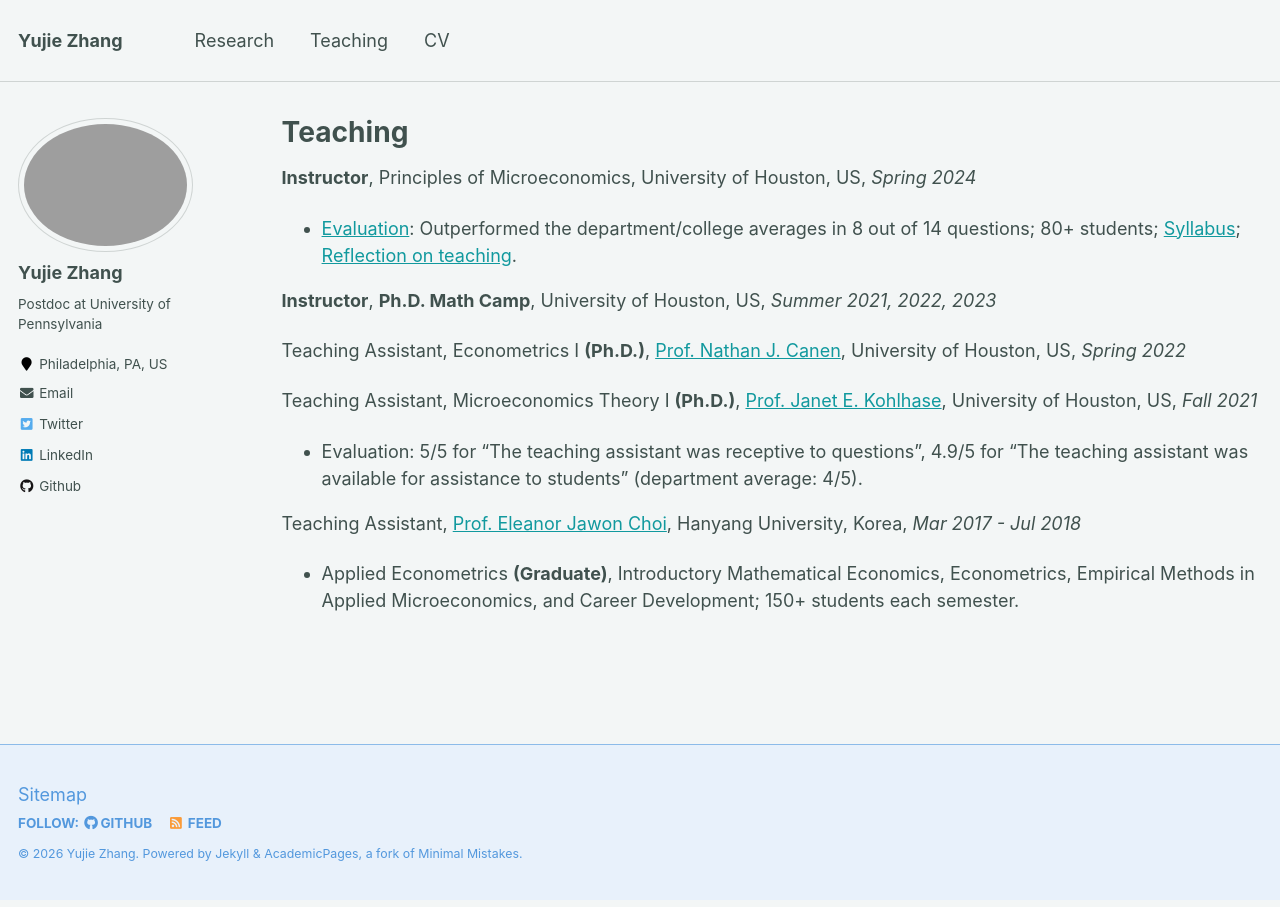
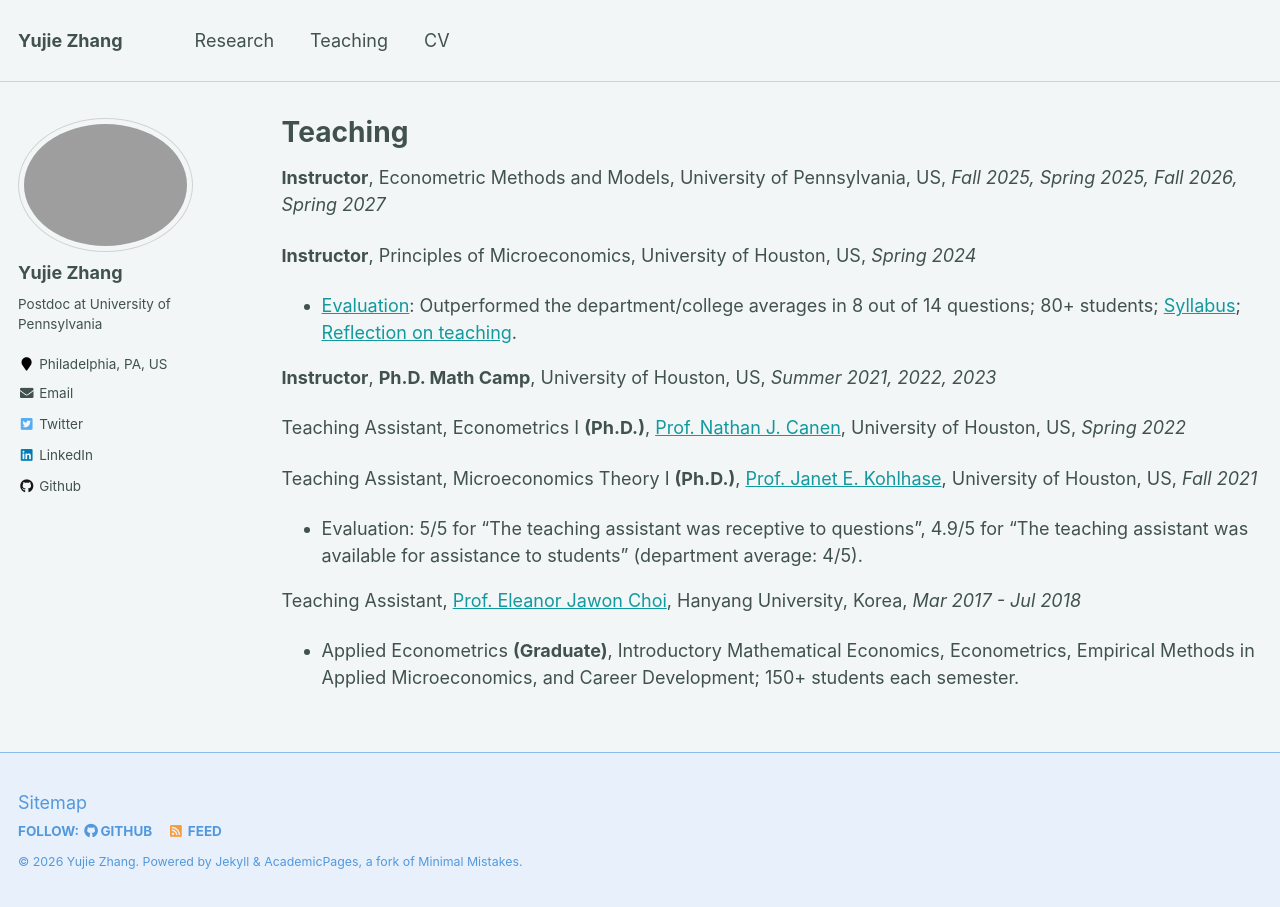
Before and after one commit to yujiezhangecon/yujiezhangecon.github.io, a Jekyll site: the page built from _pages/teaching.md, in a window 1280 px wide. Built offline with Jekyll 4.4.1, drawn with Linux system fonts in a browser that asks for light colours.

Commit message:
Update teaching.md

```diff
--- a/_pages/teaching.md
+++ b/_pages/teaching.md
@@ -9,6 +9,8 @@ author_profile: true
 <!---
 ## Instructor
 --->
+
+**Instructor**, Econometric Methods and Models, University of Pennsylvania, US, _Fall 2025, Spring 2025, Fall 2026, Spring 2027_
 
 **Instructor**, Principles of Microeconomics, University of Houston, US, _Spring 2024_
 * [Evaluation](http://yujiezhangecon.github.io/files/teaching/PrincipleMicro_24Spring/2220_14342_Course_Evaluation_Report.pdf): Outperformed the department/college averages in 8 out of 14 questions; 80+ students; [Syllabus](http://yujiezhangecon.github.io/files/teaching/PrincipleMicro_24Spring/Syllabus_ECON2302_S24_YujieZhang.pdf); [Reflection on teaching](https://yujiezhang.notion.site/Reflection-on-Teaching-105791a2351880bd84f1efc28b6e6ed3).
```
